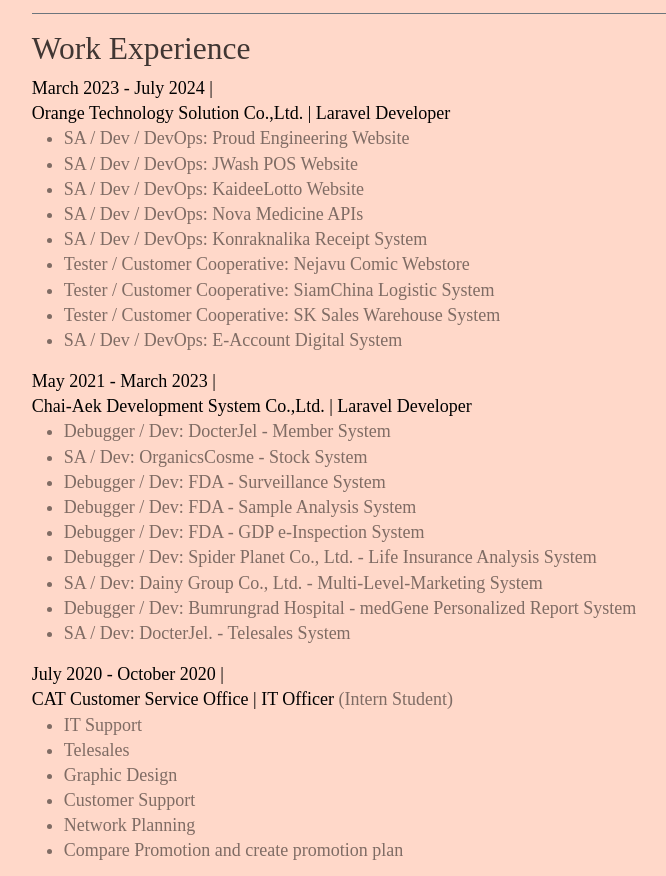
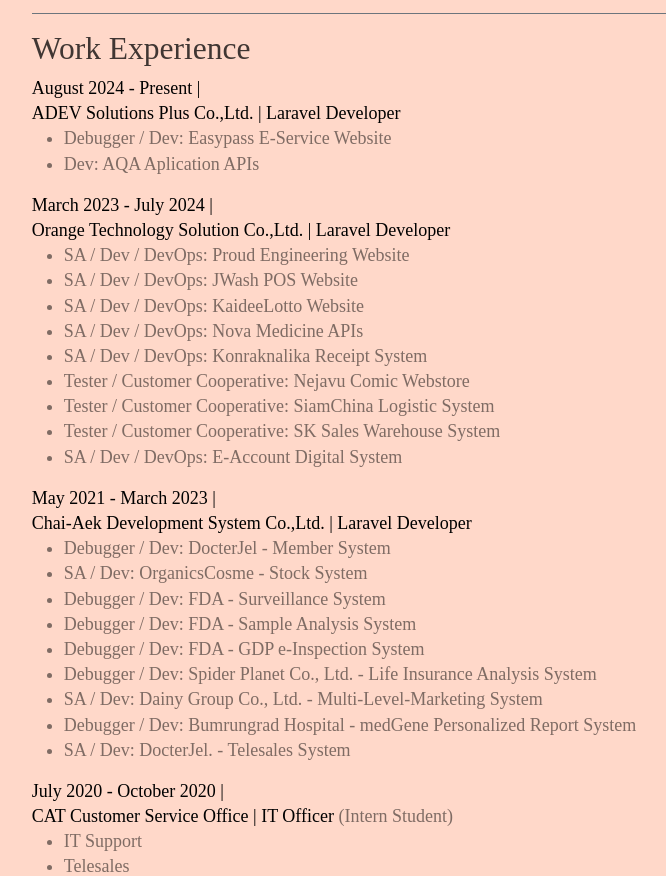
Before and after one commit to naruedon12378/naruedon12378.github.io, a plain HTML site: page index.html in a window 1280 px wide. Shown: the part 1020-1896 px from the top of the page, without its empty margins (449-1115 px from the left). Drawn offline with nearby package versions, Linux system fonts and the light colour scheme; a web font is replaced by a local one.

Commit message:
update 19/09/2024

```diff
--- a/index.html
+++ b/index.html
@@ -359,6 +359,18 @@
             </div>
             <div class="col-12 mt-2 border-top border-secondary">
               <h1 class="mt-3">Work Experience</h1>
+              <div class="mb-2"></div>
+                <p class="mb-0">
+                  <em>
+                    August 2024 - Present |<br />
+                    ADEV Solutions Plus Co.,Ltd. | Laravel Developer</em
+                  >
+                </p>
+                <ul class="text-black-50">
+                  <li>Debugger / Dev: Easypass E-Service Website</li>
+                  <li>Dev: AQA Aplication APIs</li>
+                </ul>
+              </div>
               <div class="mb-2">
                 <p class="mb-0">
                   <em>
```
